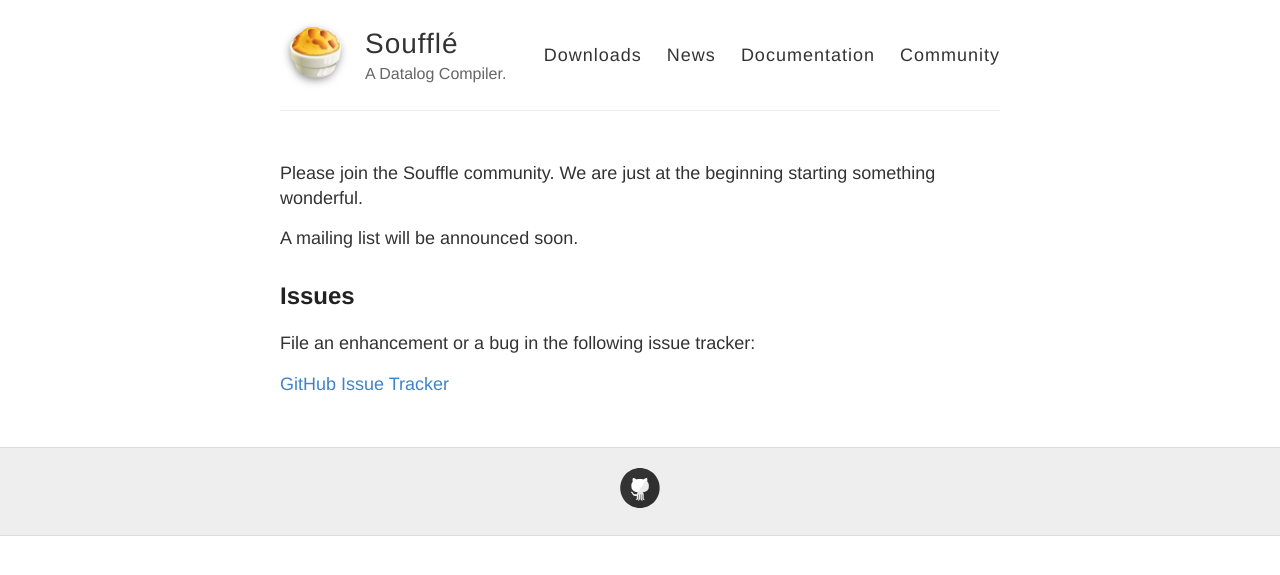
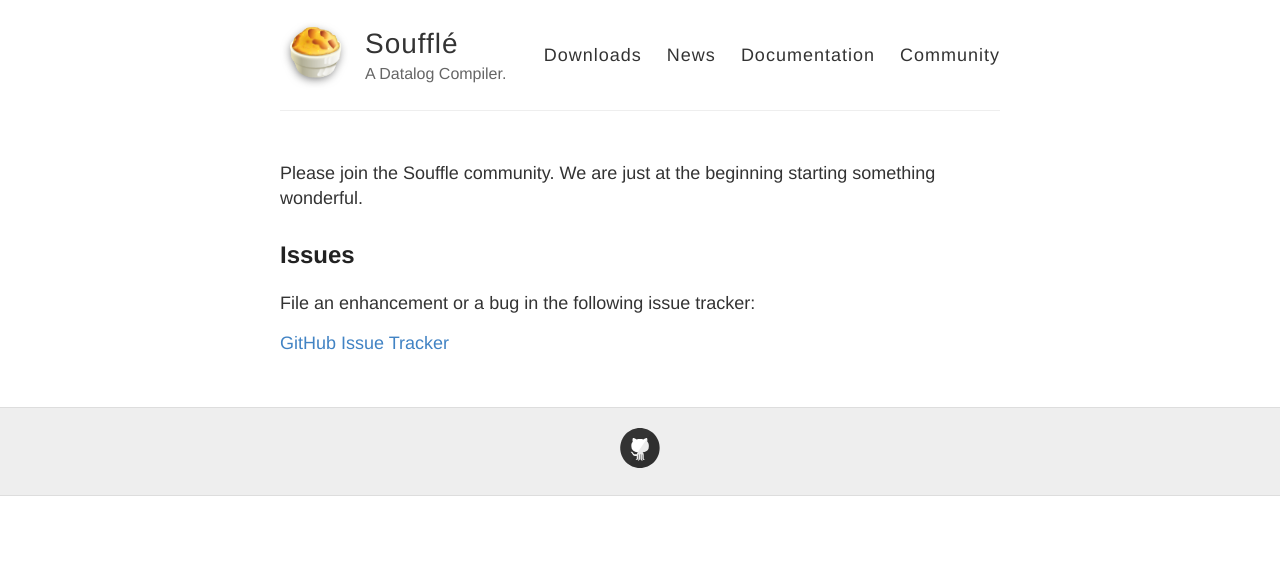
Before and after one commit to souffle-lang/souffle-lang.github.io, a Jekyll site: the page built from community.md, in a window 1280 px wide. Shown: the top 575 px of the page. Built offline with Jekyll 4.4.1, drawn with Linux system fonts in a browser that asks for light colours.

Commit message:
Update community.md

```diff
--- a/community.md
+++ b/community.md
@@ -5,9 +5,6 @@ title: Community
 
 Please join the Souffle community. We are just at the beginning starting something wonderful.
 
-A mailing list will be announced soon.
-
-
 ## Issues
 
 File an enhancement or a bug in the following issue tracker:
```
